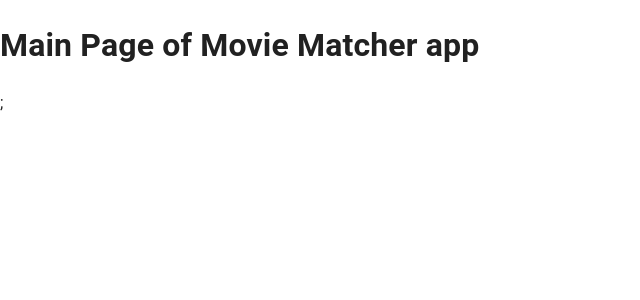
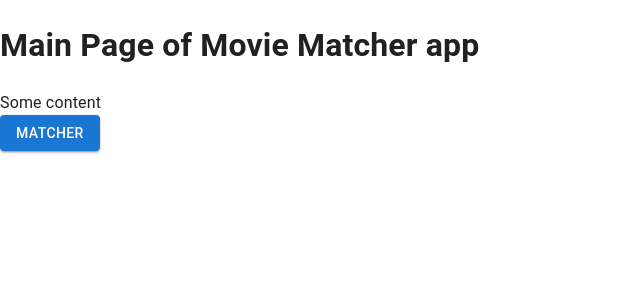
Before and after one commit to Artem2867GE/movie-matcher, a React (Create React App) app: page / in a window 1280 px wide. Shown: the top 300 px of the page, without its empty margins (0-640 px from the left). Built offline with nearby package versions, Linux system fonts and the light colour scheme.

Commit message:
fix bugs

```diff
--- a/src/components/App/index.tsx
+++ b/src/components/App/index.tsx
@@ -8,7 +8,7 @@ function App({ createRouter }: { createRouter: () => RouteObject[] }) {
   return (
     <QueryClientProvider>
       <GlobalStyleProvider>
-        <RouterProvider createRouter={createRouter} />;
+        <RouterProvider createRouter={createRouter} />
       </GlobalStyleProvider>
     </QueryClientProvider>
   );
--- a/src/pages/main/index.tsx
+++ b/src/pages/main/index.tsx
@@ -1,7 +1,14 @@
 import React from "react";
+import { Button } from "@mui/material";
 
 const MainPage = () => {
-  return <h1>Main Page of Movie Matcher app</h1>;
+  return (
+    <div>
+      <h1>Main Page of Movie Matcher app</h1>
+      <div>Some content</div>
+      <Button variant="contained">Matcher</Button>
+    </div>
+  );
 };
 
 export default MainPage;
```
